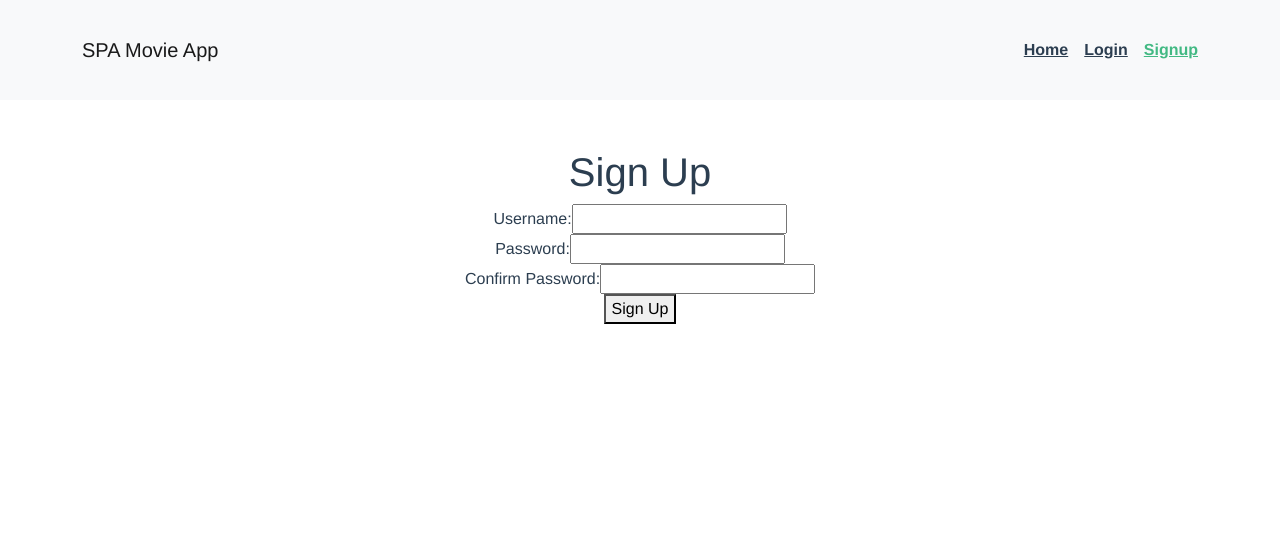
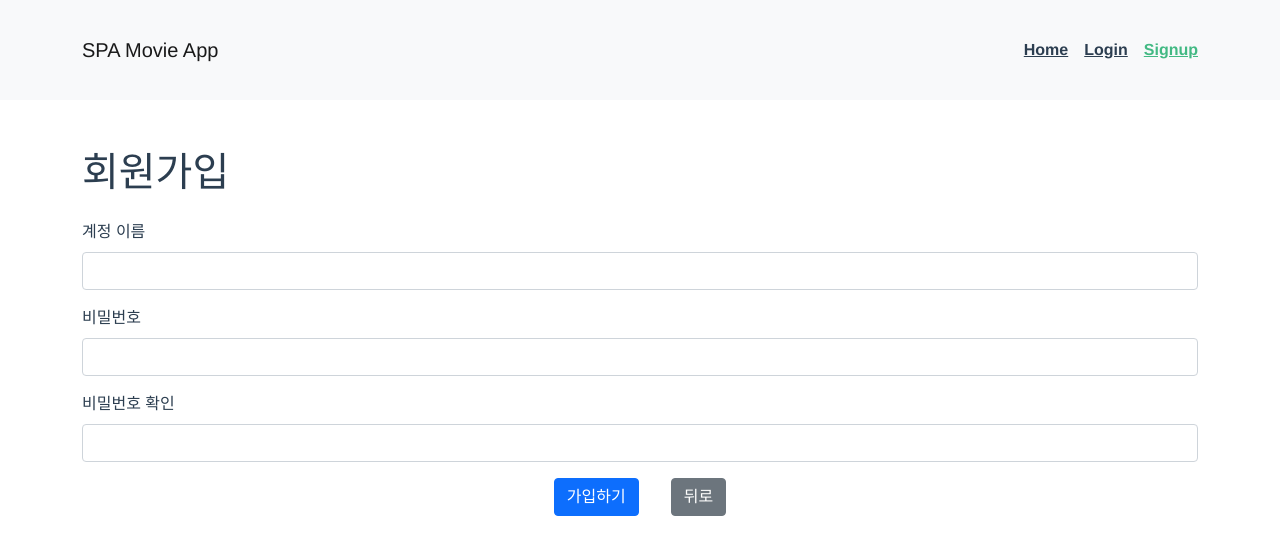
Before and after one commit to wondongYang/Movie-Recommand-Service, a Vue app in the folder client/: page /accounts/signup in a window 1280 px wide. Shown: the top 554 px of the page. Built offline with nearby package versions, Linux system fonts and the light colour scheme; no server answers.

Commit message:
1119 1409 vue

```diff
--- a/client/src/views/accounts/Login.vue
+++ b/client/src/views/accounts/Login.vue
@@ -1,17 +1,18 @@
 <template>
   <div class="container">
-    <div class="">
-      <h1>Login</h1>
-      <div>
-        <label for="username" class="">계정명: </label>
-        <input type="text" id="username" v-model="credentials.username">
+    <div class="row g-3 text-start">
+      <h1>로그인</h1>
+      <div class="">
+        <label for="username" class="form-label">계정 이름</label>
+        <input type="text" id="username" v-model="credentials.username" class="form-control">
       </div>
       <div>
-        <label for="password">비밀번호: </label>
-        <input type="password" id="password" v-model="credentials.password">
+        <label for="password" class="form-label">비밀번호</label>
+        <input type="password" id="password" v-model="credentials.password" class="form-control">
       </div>
-      <button @click="login(credentials)">Login</button>
     </div>
+    <button @click="login(credentials)" class="btn btn-primary m-3">로그인</button>
+    <router-link :to="{name: 'Home'}" class="btn btn-secondary m-3">뒤로</router-link>
   </div>
 </template>
 
--- a/client/src/views/accounts/Signup.vue
+++ b/client/src/views/accounts/Signup.vue
@@ -1,19 +1,22 @@
 <template>
-  <div>
-    <h1>Sign Up</h1>
+  <div class="container">
+    <div class="row g-3 text-start">
+      <h1>회원가입</h1>
     <div>
-      <label for="username">Username: </label>
-      <input type="text" id="username" v-model="credentials.username">
+      <label for="username" class="form-label">계정 이름</label>
+      <input type="text" id="username" v-model="credentials.username" class="form-control">
     </div>
     <div>
-      <label for="password">Password: </label>
-      <input type="password" id="password" v-model="credentials.password">
+      <label for="password" class="form-label">비밀번호</label>
+      <input type="password" id="password" v-model="credentials.password" class="form-control">
     </div>
     <div>
-      <label for="passwordConfirmation">Confirm Password: </label>
-      <input type="password" id="passwordConfirmation" v-model="credentials.passwordConfirmation" @keypress.enter="signup(credentials)">
+      <label for="passwordConfirmation" class="form-label">비밀번호 확인</label>
+      <input type="password" id="passwordConfirmation" v-model="credentials.passwordConfirmation" @keypress.enter="signup(credentials)" class="form-control">
     </div>
-    <button @click="signup(credentials)">Sign Up</button>
+  </div>
+    <button @click="signup(credentials)" class="btn btn-primary m-3">가입하기</button>
+    <router-link :to="{name: 'Home'}" class="btn btn-secondary m-3">뒤로</router-link>
   </div>
 </template>
 
```
